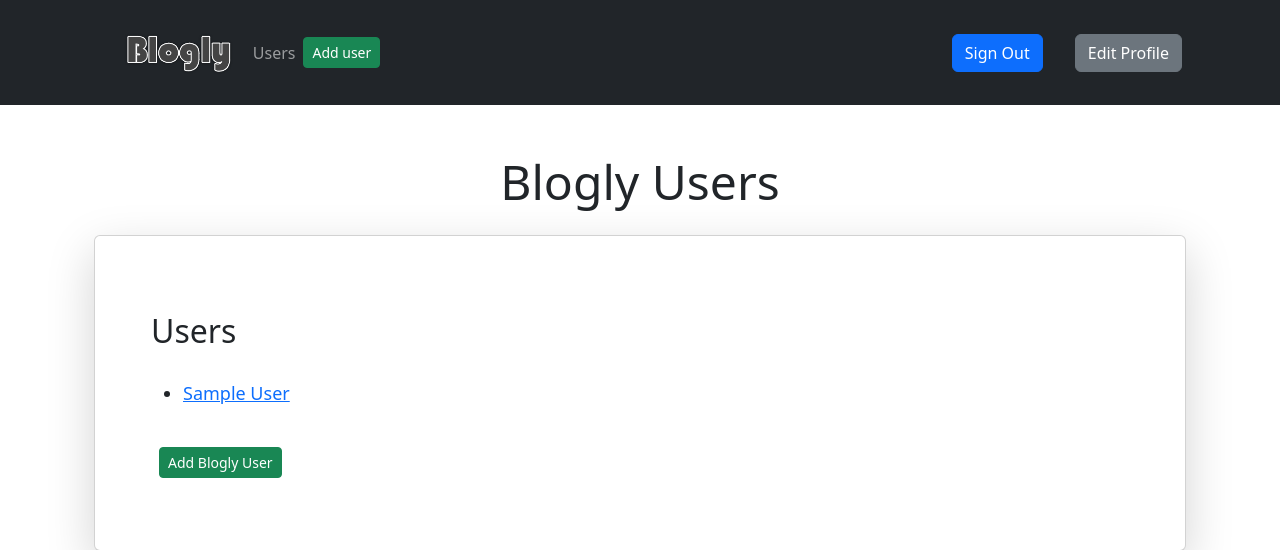
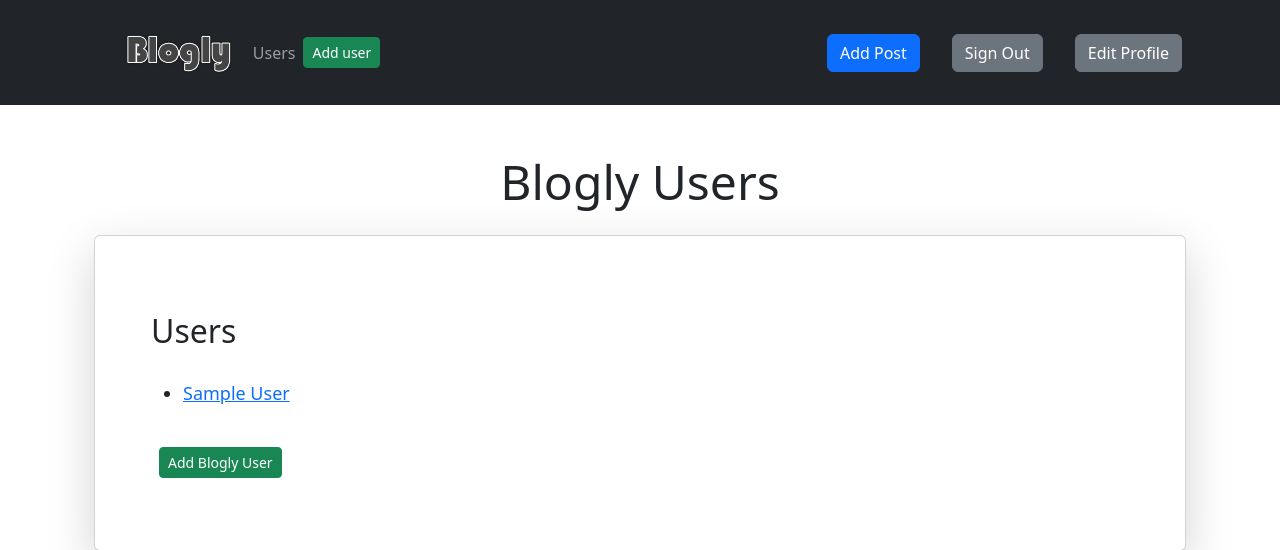
Before and after one commit to OnelioViera/blogly, a Flask app: page /users in a window 1280 px wide. Shown: the top 550 px of the page. Run offline with Flask 2, Linux system fonts and the light colour scheme; tables that the repository leaves empty hold one stand-in row (values such as "Sample post"); some libraries are stand-ins or nearby versions.

Commit message:
update file

```diff
--- a/app.py
+++ b/app.py
@@ -7,6 +7,7 @@ app.config['SQLALCHEMY_DATABASE_URI'] = "postgresql:///blogly_db"
 app.config['SQLALCHEMY_TRACK_MODIFICATIONS'] = False
 app.config['SECRET_KEY'] = 'ihaveasecret'
 
+toolbar = DebugToolbarExtension(app)
 
 connect_db(app)
 db.create_all()
@@ -19,9 +20,12 @@ def root():
     posts = Post.query.order_by(Post.created_at.desc()).limit(5).all()
     return render_template('main-homepage.html', posts=posts)
 
-# @app.route("/signIn")
-# def signed_in():
-#     return render_template("signIn.html")
+#####################################################################
+# Login routes
+
+@app.route("/signIn")
+def signed_in():
+    return render_template("signIn.html")
 
 @app.route("/login", methods=["GET", "POST"])
 def login():
@@ -152,15 +156,89 @@ def posts_new_form(user_id):
     return render_template('posts/new.html', user=user)
 
 
+@app.route('/users/<int:user_id>/posts/new', methods=["POST"])
+def posts_new(user_id):
+    """Handle form submission for creating a new post for a specific user"""
+
+    user = User.query.get_or_404(user_id)
+    new_post = Post(title=request.form['title'],
+                    content=request.form['content'],
+                    user=user)
+
+    db.session.add(new_post)
+    db.session.commit()
+    flash(f"Post '{new_post.title}' added.")
+
+    return redirect(f"/users/{user_id}")
+
+
+@app.route('/posts/<int:post_id>')
+def posts_show(post_id):
+    """Show a page with info on a specific post"""
+
+    post = Post.query.get_or_404(post_id)
+    return render_template('posts/show.html', post=post)
+
+
+@app.route('/posts/<int:post_id>/edit')
+def posts_edit(post_id):
+    """Show a form to edit an existing post"""
+
+    post = Post.query.get_or_404(post_id)
+    return render_template('posts/edit.html', post=post)
+
+
+@app.route('/posts/<int:post_id>/edit', methods=["POST"])
+def posts_update(post_id):
+    """Handle form submission for updating an existing post"""
+
+    post = Post.query.get_or_404(post_id)
+    post.title = request.form['title']
+    post.content = request.form['content']
+
+    db.session.add(post)
+    db.session.commit()
+    flash(f"Post '{post.title}' edited.")
+
+    return redirect(f"/users/{post.user_id}")
+
+
+@app.route('/posts/<int:post_id>/delete', methods=["POST"])
+def posts_destroy(post_id):
+    """Handle form submission for deleting an existing post"""
+
+    post = Post.query.get_or_404(post_id)
+
+    db.session.delete(post)
+    db.session.commit()
+    flash(f"Post '{post.title} deleted.")
+
+    return redirect(f"/users/{post.user_id}")
+
+
 #####################################################################
 # Datbase UI route
 
-@app.route('/db')
+@app.route('/dashboard')
 def db_debug():
     """Show a page with info on all users"""
 
     users = User.query.order_by(User.last_name, User.first_name).all()
-    return render_template('db.html', users=users)
+    return render_template('dashboard.html', users=users)
+
+@app.route('/users-db')
+def usersdb():
+    """Show a page with info on all users"""
+
+    users = User.query.order_by(User.last_name, User.first_name).all()
+    return render_template('users-db.html', users=users)
+
+@app.route('/posts-db')
+def postsdb():
+    """Show a page with info on all users"""
+
+    users = User.query.order_by(User.last_name, User.first_name).all()
+    return render_template('posts-db.html', users=users)
 
 
 if __name__ == '__main__':
--- a/templates/base-nav.html
+++ b/templates/base-nav.html
@@ -42,7 +42,8 @@
       </ul>
 
     </div>
-    <a href="/login" class="btn btn-primary m-3" role="button">Sign Out</a>
+    <a href="/posts/new" class="btn btn-primary m-3" role="button">Add Post</a>
+    <a href="/login" class="btn btn-secondary m-3" role="button">Sign Out</a>
     <a href="/users" class="btn btn-secondary m-3" role="button">Edit Profile</a>
 
 
--- a/templates/posts/homepage.html
+++ b/templates/posts/homepage.html
@@ -39,7 +39,6 @@
 
   </div>
   <div class="card-footer">
-    <button type="button" class="btn btn-outline-primary btn-sm my-2">Cancel</button>
     <button type="button" class="btn btn-primary btn-sm">Edit</button>
     <button type="button" class="btn btn-danger btn-sm">Delete</button>
   </div>
```
Also changed, not shown: templates/dashboard.html (added, +33 -0 lines), templates/database/db-navbar.html (added, +13 -0 lines), templates/db.html (deleted, +0 -34 lines), templates/posts-db.html (added, +58 -0 lines), templates/users-db.html (added, +58 -0 lines).
